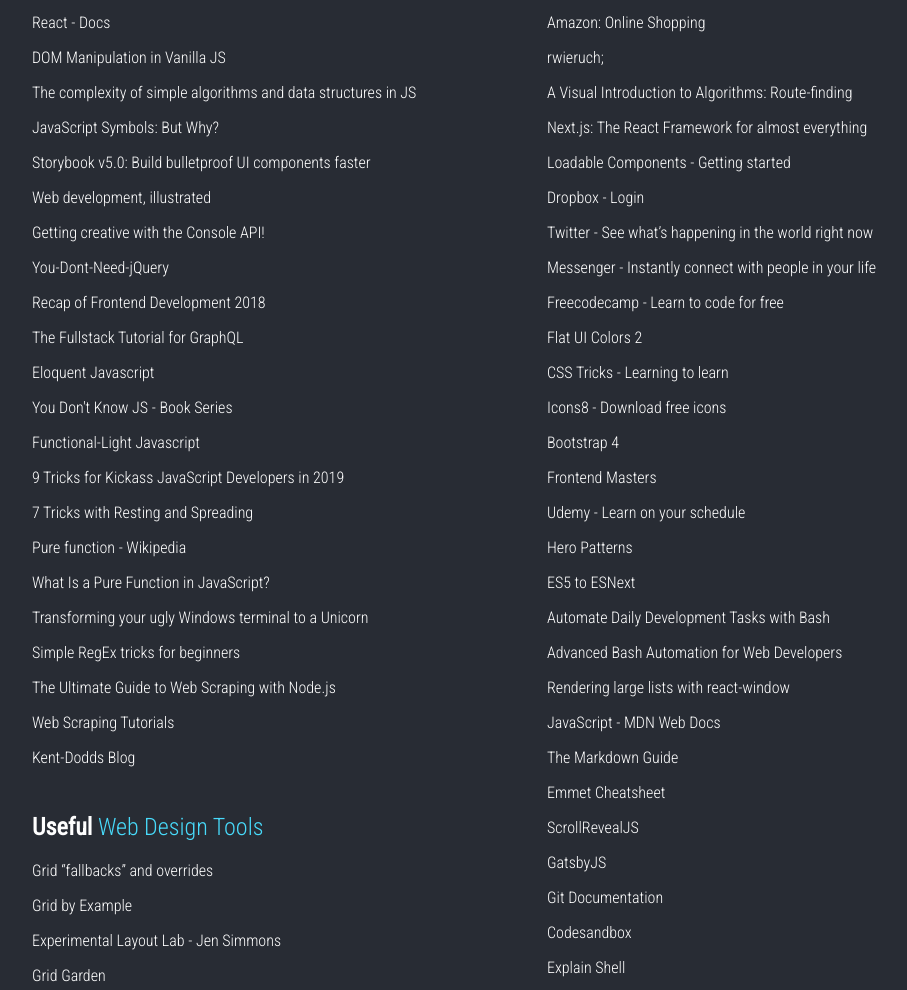
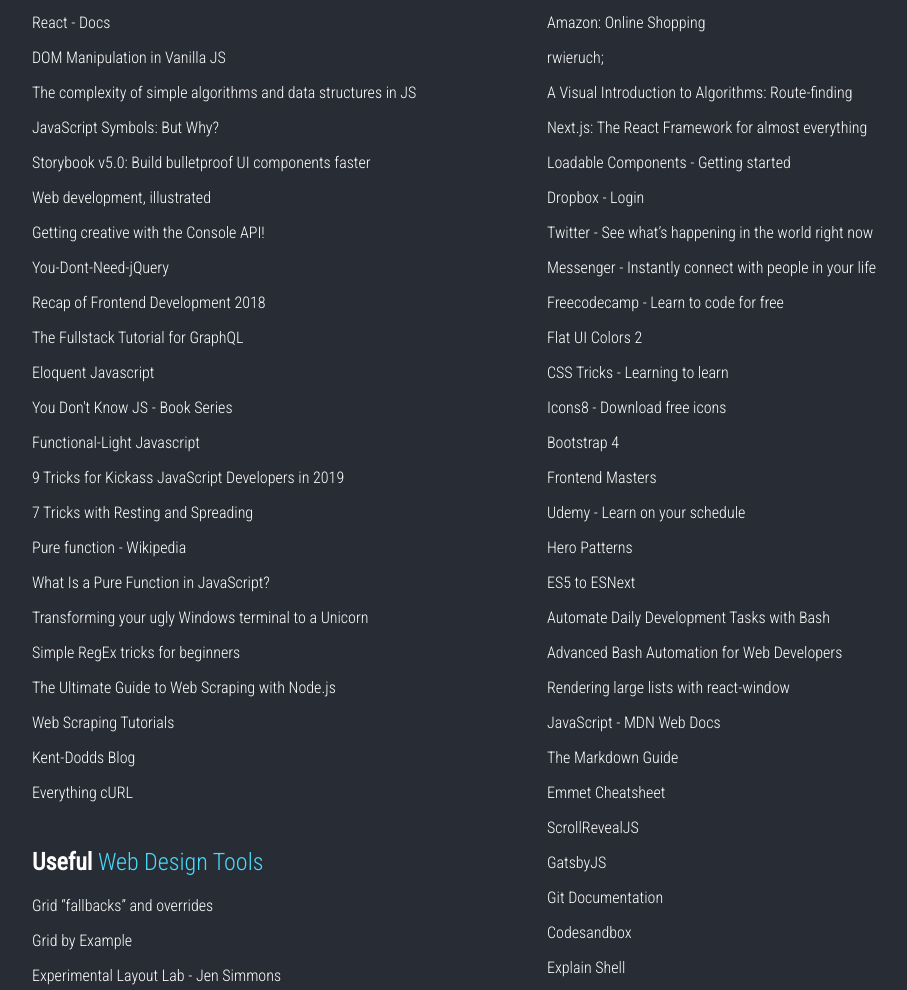
Before and after one commit to siegblink/my-bookmarks, a plain HTML site: page index.html in a window 1280 px wide. Shown: the part 98-1088 px from the top of the page, without its empty margins (108-1015 px from the left). Drawn offline with Linux system fonts and the light colour scheme.

Commit message:
Add everything curl in must read list

```diff
--- a/index.html
+++ b/index.html
@@ -233,6 +233,14 @@
           <p class="bookmark">
             <a href="https://kentcdodds.com/blog" class="bookmark-text"
               >Kent-Dodds Blog
+            </a>
+          </p>
+        </article>
+
+        <article class="content-container">
+          <p class="bookmark">
+            <a href="https://ec.haxx.se/" class="bookmark-text"
+              >Everything cURL
             </a>
           </p>
         </article>
```
